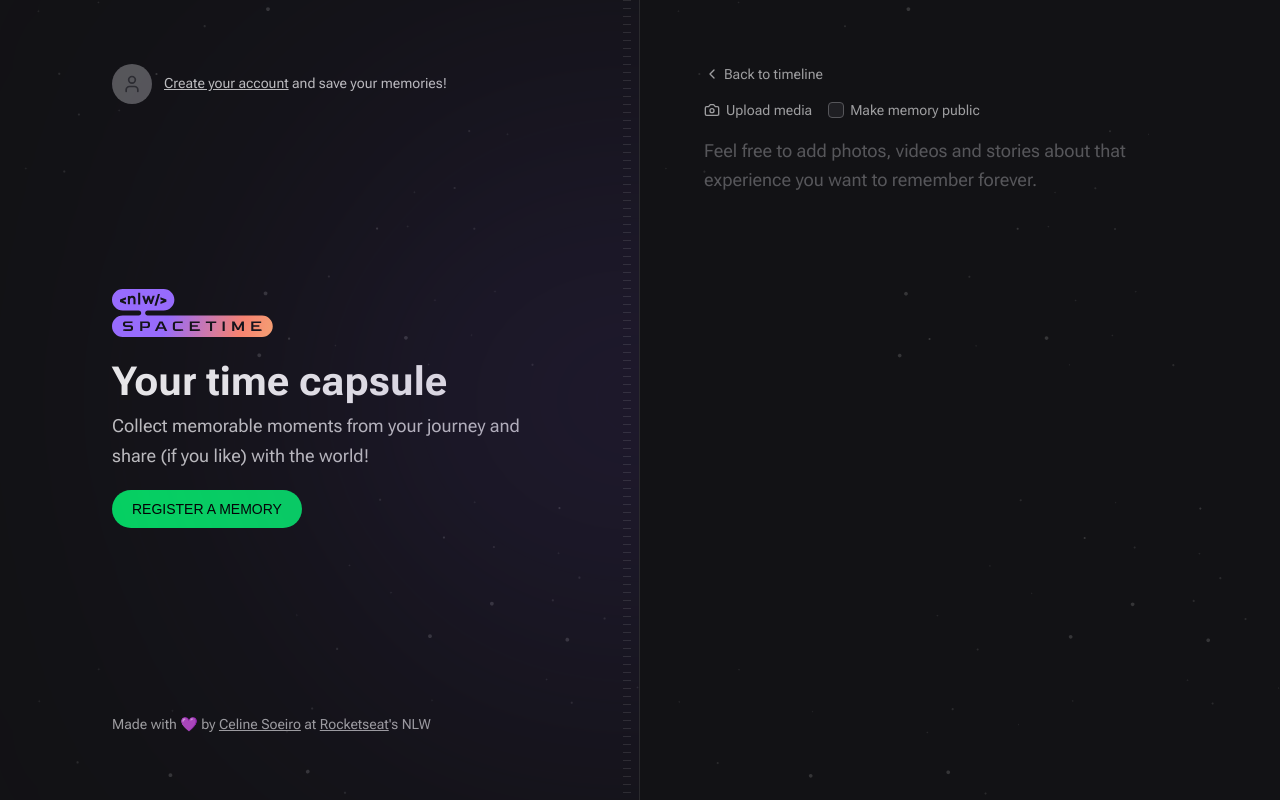
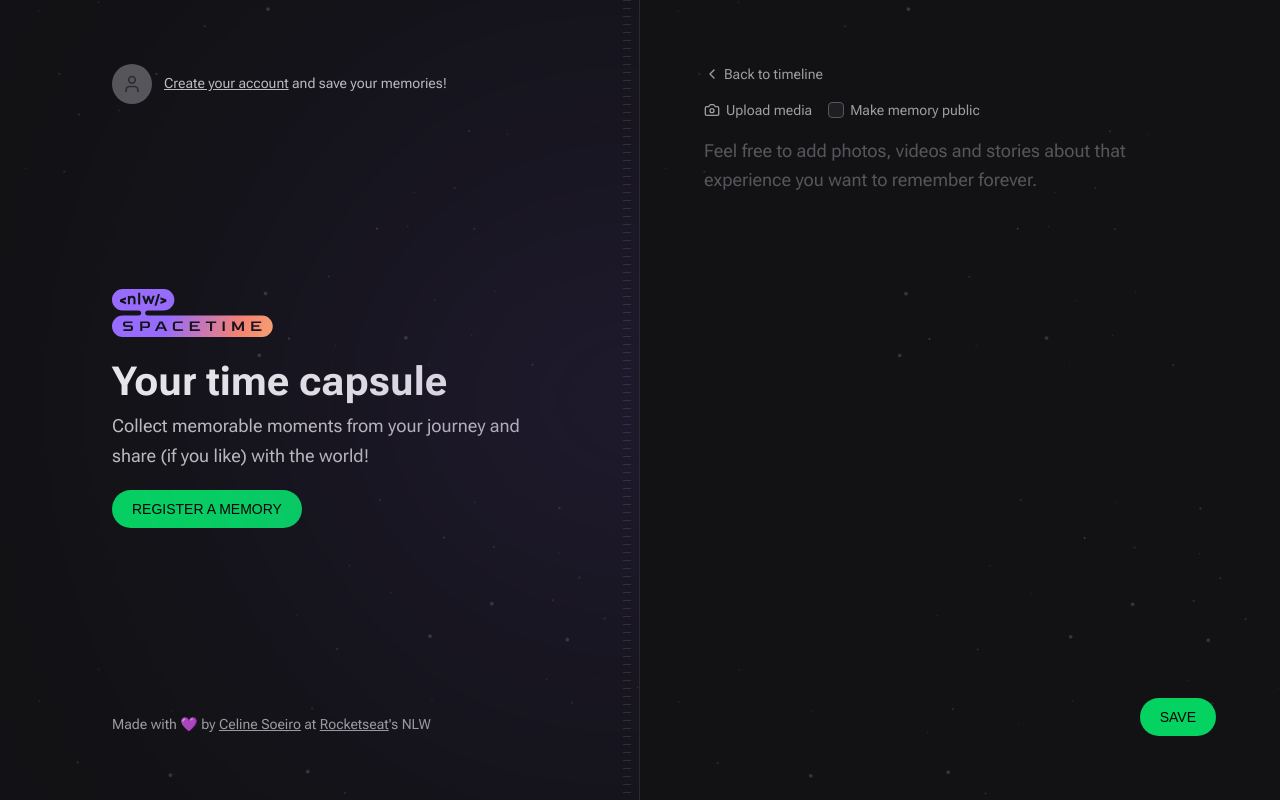
Before and after one commit to celinesoeiro/NLW-spacetime, a Next.js app in the folder web/: page /memories/new in a window 1280 px wide. Built offline with nearby package versions, Linux system fonts and the light colour scheme; no server answers; a web font is replaced by a local one.

Commit message:
chore: create new memory

```diff
--- a/web/package.json
+++ b/web/package.json
@@ -16,6 +16,7 @@
     "axios": "^1.4.0",
     "eslint": "8.40.0",
     "eslint-config-next": "13.4.2",
+    "js-cookie": "^3.0.5",
     "jwt-decode": "^3.1.2",
     "lucide-react": "^0.220.0",
     "next": "13.4.2",
@@ -28,6 +29,7 @@
   "devDependencies": {
     "@rocketseat/eslint-config": "^1.2.0",
     "@tailwindcss/forms": "^0.5.3",
+    "@types/js-cookie": "^3.0.3",
     "prettier-plugin-tailwindcss": "^0.3.0"
   }
 }
--- a/web/src/app/memories/new/page.tsx
+++ b/web/src/app/memories/new/page.tsx
@@ -1,5 +1,5 @@
-import { MediaPicker } from '@/components/MediaPicker'
-import { Camera, ChevronLeft } from 'lucide-react'
+import { NewMemoryForm } from '@/components/NewMemoryForm'
+import { ChevronLeft } from 'lucide-react'
 import Link from 'next/link'
 
 export default function Memories() {
@@ -13,40 +13,7 @@
         Back to timeline
       </Link>
 
-      <form className="flex flex-1 flex-col gap-2">
-        <div className="flex items-center gap-4">
-          <label
-            htmlFor="media"
-            className="flex cursor-pointer items-center gap-1.5 text-sm text-gray-200 hover:text-gray-100"
-          >
-            <Camera className="h-4 w-4 " />
-            Upload media
-          </label>
-
-          <label
-            htmlFor="isPublic"
-            className="flex cursor-pointer items-center gap-1.5 text-sm text-gray-200 hover:text-gray-100"
-          >
-            <input
-              type="checkbox"
-              name="isPublic"
-              id="isPublic"
-              value="true"
-              className="h-4 w-4 rounded border-gray-400 bg-gray-700 text-purple-500 focus:ring-1 focus:ring-purple-700"
-            />
-            Make memory public
-          </label>
-        </div>
-
-        <MediaPicker />
-
-        <textarea
-          name="content"
-          spellCheck={false}
-          className="w-full flex-1 resize-none rounded border-0 bg-transparent p-0 text-lg leading-relaxed text-gray-100 placeholder:text-gray-400 focus:ring-0"
-          placeholder="Feel free to add photos, videos and stories about that experience you want to remember forever."
-        />
-      </form>
+      <NewMemoryForm />
     </div>
   )
 }
--- a/web/src/components/MediaPicker.tsx
+++ b/web/src/components/MediaPicker.tsx
@@ -25,6 +25,7 @@
         className="invisible h-0 w-0"
         onChange={onFileSelected}
         accept="image/*"
+        name="coverURL"
       />
 
       {preview && (
--- /dev/null
+++ b/web/src/components/NewMemoryForm.tsx
@@ -0,0 +1,93 @@
+'use client'
+
+import { Camera } from 'lucide-react'
+import { MediaPicker } from './MediaPicker'
+import { FormEvent } from 'react'
+import { api } from '@/lib/api'
+import Cookie from 'js-cookie'
+import { useRouter } from 'next/navigation'
+
+export function NewMemoryForm() {
+  const router = useRouter()
+
+  async function handleCreateMemory(event: FormEvent<HTMLFormElement>) {
+    event.preventDefault()
+
+    const formData = new FormData(event.currentTarget)
+
+    const fileToUpload = formData.get('coverURL')
+
+    let coverURL = ''
+
+    if (fileToUpload) {
+      const uploadedFormData = new FormData()
+      uploadedFormData.set('file', fileToUpload)
+
+      const uploadResponse = await api.post('/upload', uploadedFormData)
+
+      coverURL = uploadResponse.data.fileUrl
+    }
+
+    const token = Cookie.get('token')
+
+    await api.post(
+      '/memories',
+      {
+        coverURL,
+        content: formData.get('content'),
+        isPublic: formData.get('isPublic'),
+      },
+      {
+        headers: {
+          Authorization: `Bearer ${token}`,
+        },
+      },
+    )
+
+    router.push('/')
+  }
+
+  return (
+    <form className="flex flex-1 flex-col gap-2" onSubmit={handleCreateMemory}>
+      <div className="flex items-center gap-4">
+        <label
+          htmlFor="media"
+          className="flex cursor-pointer items-center gap-1.5 text-sm text-gray-200 hover:text-gray-100"
+        >
+          <Camera className="h-4 w-4 " />
+          Upload media
+        </label>
+
+        <label
+          htmlFor="isPublic"
+          className="flex cursor-pointer items-center gap-1.5 text-sm text-gray-200 hover:text-gray-100"
+        >
+          <input
+            type="checkbox"
+            name="isPublic"
+            id="isPublic"
+            value="true"
+            className="h-4 w-4 rounded border-gray-400 bg-gray-700 text-purple-500 focus:ring-1 focus:ring-purple-700"
+          />
+          Make memory public
+        </label>
+      </div>
+
+      <MediaPicker />
+
+      <textarea
+        name="content"
+        spellCheck={false}
+        className="w-full flex-1 resize-none rounded border-0 bg-transparent p-0 text-lg leading-relaxed text-gray-100 placeholder:text-gray-400 focus:ring-0"
+        placeholder="Feel free to add photos, videos and stories about that experience you want to remember forever."
+      />
+
+      <button
+        type="submit"
+        className="inline-block self-end rounded-full bg-green-500 px-5 py-3 font-alt text-sm uppercase leading-none text-black transition-colors hover:bg-green-600"
+      >
+        Save
+      </button>
+    </form>
+  )
+}
```
Also changed, not shown: 1 other file (tests, documents, lock files or other folders).
